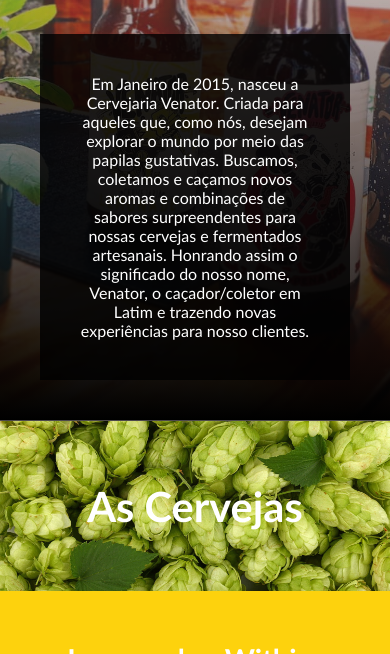
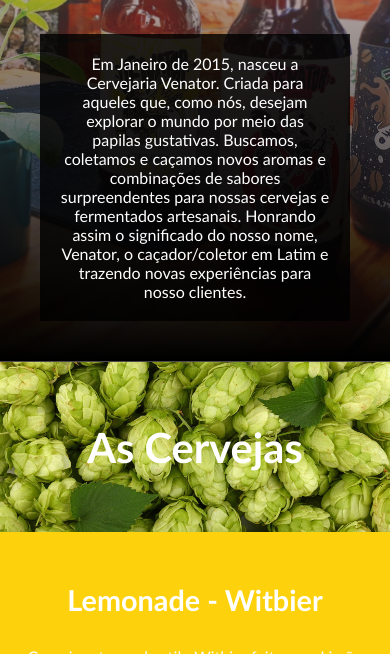
Before and after one commit to andrem91/Site-Cervejaria-Venator, a plain HTML site: page index.html in a window 390 px wide. Shown: the part 446-1100 px from the top of the page. Drawn offline with Linux system fonts and the light colour scheme.

Commit message:
Alterações

```diff
--- a/css/style.css
+++ b/css/style.css
@@ -289,6 +289,9 @@ footer {
         display: block;
         padding: 20px;
     }
+    #a-venator #texto-sobre p {
+        padding: 20px;
+    }
     #as-cervejas article {
         display: block;
         padding: 20px;
```
